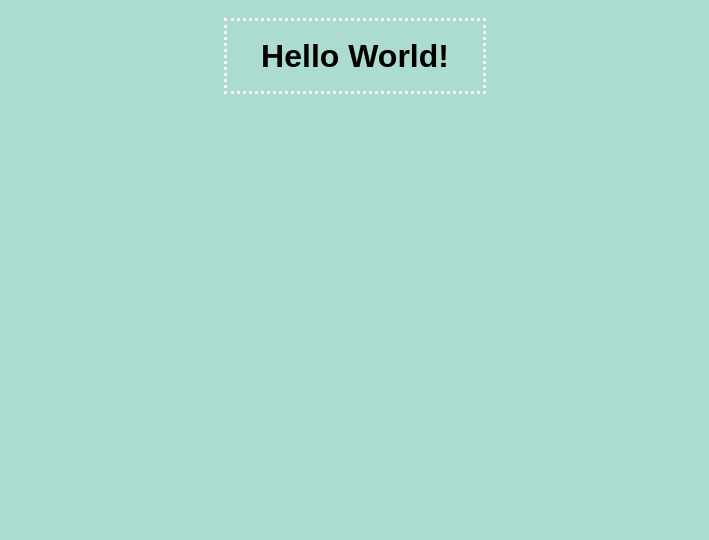
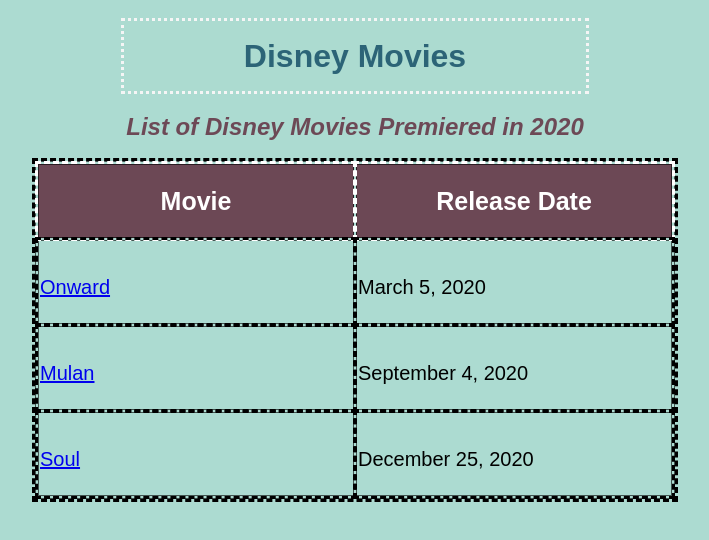
Before and after one commit to csjeon28/prework-repository, a plain HTML site: page index.html in a window 1280 px wide. Shown: the whole page, without its empty margins (285-994 px from the left). Drawn offline with Linux system fonts and the light colour scheme.

Commit message:
add style.css, connect to index.html

```diff
--- a/index.html
+++ b/index.html
@@ -5,6 +5,31 @@
         <title>My Website</title>
     </head>
     <body>
-        <h1>Hello World!</h1>
+        <h1>Disney Movies</h1>
+        <script src="script.js"></script>
+        <table class="center">
+            <tr>
+                <th>Movie</th>
+                <th>Release Date</th>
+            </tr>
+            <tr>
+                <td>
+                    <a href="https://movies.disney.com/onward">Onward</a>
+                </td>
+                <td>March 5, 2020</td>
+            </tr>
+            <tr>
+                <td>
+                    <a href="https://movies.disney.com/mulan-2020">Mulan</a>
+                </td>
+                <td>September 4, 2020</td>
+            </tr>
+            <tr>
+                <td>
+                    <a href="https://movies.disney.com/soul">Soul</a>
+                </td>
+                <td>December 25, 2020</td>
+            </tr>
+        </table>
     </body>
 </html>
--- /dev/null
+++ b/script.js
@@ -0,0 +1,4 @@
+const h2 = document.createElement('h2');
+h2.textContent = "List of Disney Movies Premiered in 2020";
+
+document.querySelector('body').appendChild(h2);
--- a/style.css
+++ b/style.css
@@ -11,8 +11,45 @@ h1 {
     background: rgba(172, 219, 209, 0.664);
     outline-style: dotted;
     outline-color: whitesmoke;
+    color: rgba(23, 81, 104, 0.863);
     margin-left: auto;
     margin-right: auto;
     display: block;
-    width: 20%;
+    width: max-content;
+    padding-left: 120px;
+    padding-right: 120px;
 }
+
+h2 {
+    text-align: center;
+    color: rgba(95, 42, 60, 0.829);
+    margin-right: auto;
+    margin-left: auto;
+    line-height: normal;
+    font-style: italic;
+}
+
+table, th, td {
+    border: 1px solid rgba(0, 0, 0, 0.616);
+    outline-style: dashed;
+    text-align: left;
+    width: 50%
+}
+
+table {
+    margin-left: auto;
+    margin-right: auto;
+}
+
+th {
+    font-size: 25px;
+    text-align: center;
+    background-color: rgba(95, 42, 60, 0.829);
+    color: white;
+}
+
+td {
+    font-size: 20px;
+    height: 80px;
+    vertical-align: bottom;
+}
```
